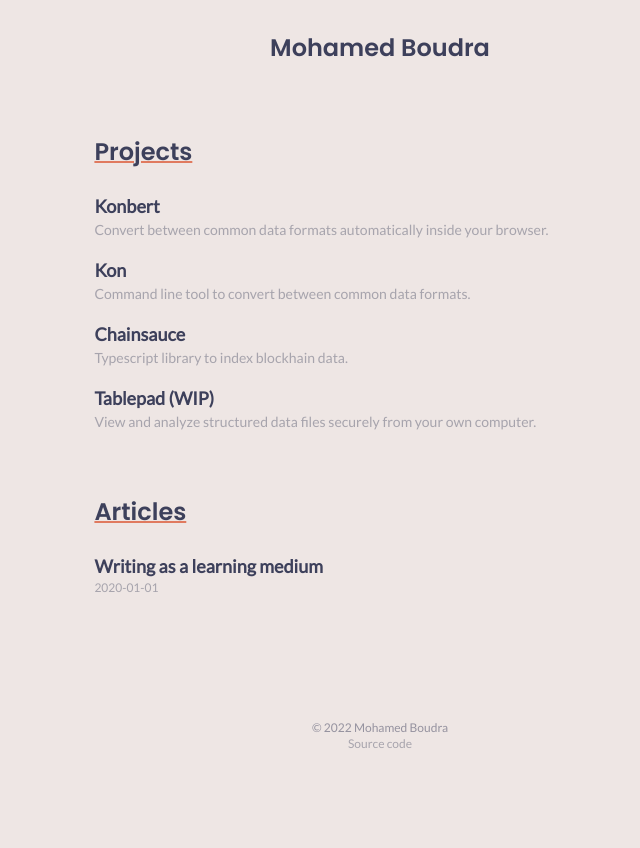
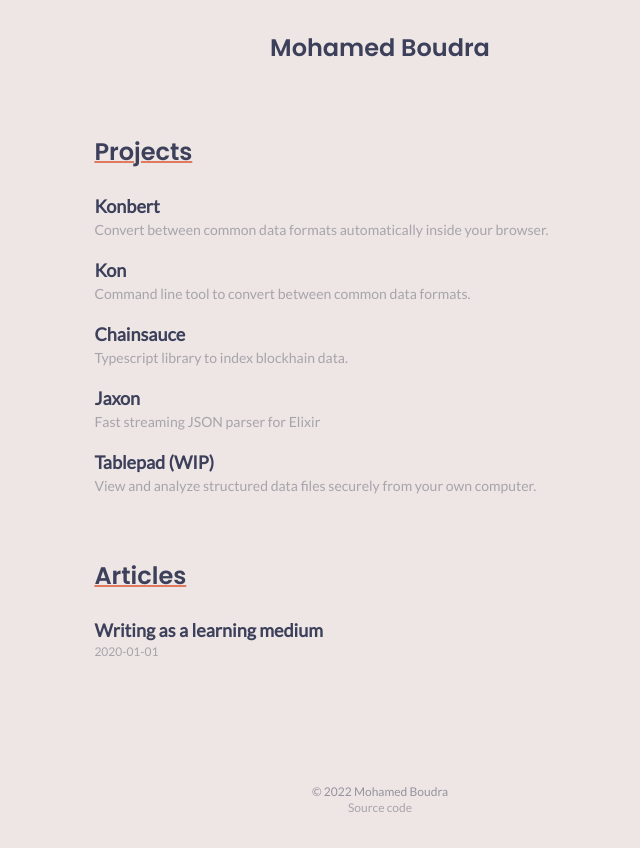
Before and after one commit to boudra/moboudra.com, a Next.js app: page / in a window 1280 px wide. Shown: the whole page, without its empty margins (260-900 px from the left). Before the commit the page ends 800 px from the top, so only its background shows below. Built offline with nearby package versions, Linux system fonts and the light colour scheme.

Commit message:
feat: add jaxon

```diff
--- a/pages/index.js
+++ b/pages/index.js
@@ -40,6 +40,11 @@ export default function Home({ posts }) {
       title: "Chainsauce",
       description: "Typescript library to index blockhain data.",
       link: "https://github.com/chainsauce-org/chainsauce",
+    },
+    {
+      title: "Jaxon",
+      description: "Fast streaming JSON parser for Elixir",
+      link: "https://github.com/boudra/jaxon",
     },
     {
       title: "Tablepad (WIP)",
```
